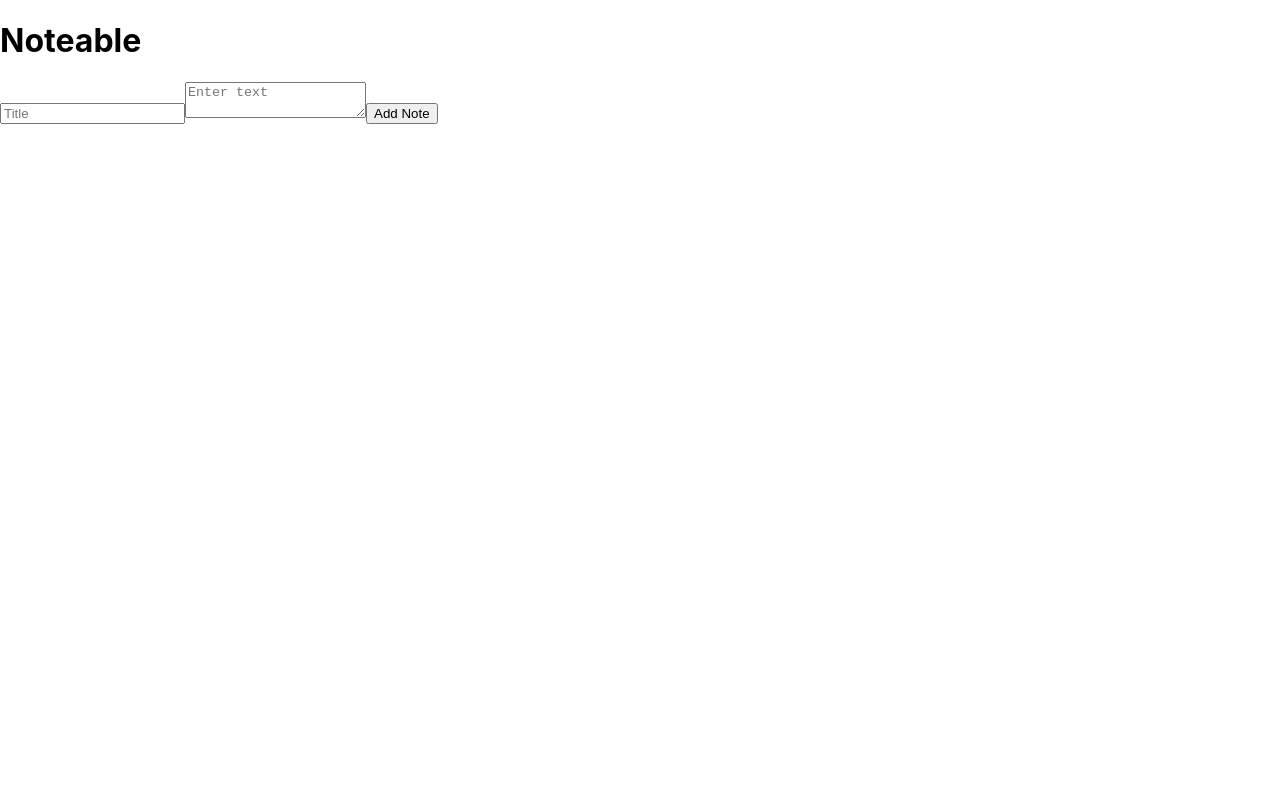
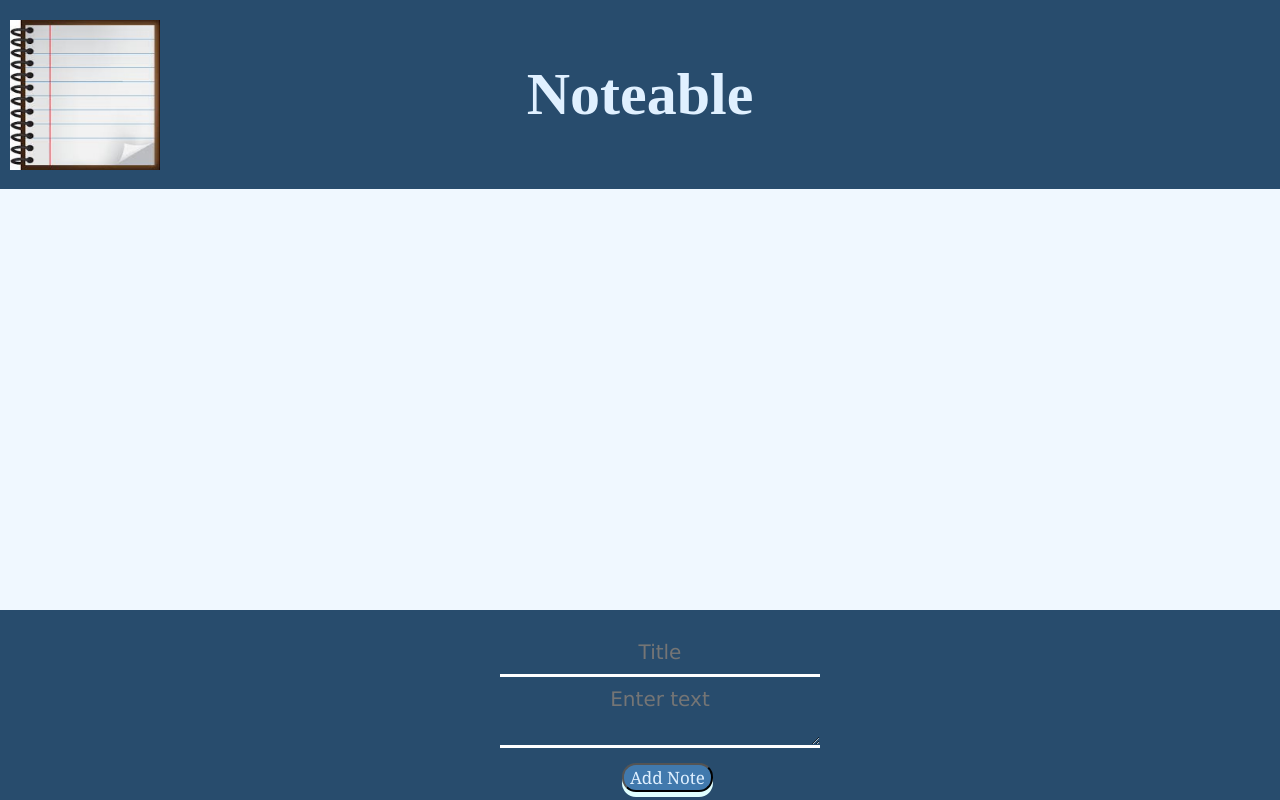
Before and after one commit to Ak4nksha/noteable, a React (Create React App) app: page / in a window 1280 px wide. Built offline with nearby package versions, Linux system fonts and the light colour scheme.

Commit message:
css added

```diff
--- a/src/App.js
+++ b/src/App.js
@@ -1,6 +1,6 @@
 import React, { Component } from 'react';
 import NoteTaking from './component/noteTaking';
-
+import './component/noteTaking.css';
 
 class App extends Component {
   render() {
--- /dev/null
+++ b/src/component/noteTaking.css
@@ -0,0 +1,92 @@
+body{
+    background-color: aliceblue;
+    font-family: Georgia, 'Times New Roman', Times, serif;
+    font-size: 30px;
+}
+
+
+header {
+    background-color: rgb(40, 76, 109);
+    background-image: url('bg.jpg');
+    background-repeat: no-repeat;
+    background-size: 150px 150px;
+    background-position: left;
+    background-position-x: 10px;
+    color:rgb(224, 240, 255);
+    padding: 20px;
+    text-align: center;
+    font-size: 30px;
+    font-family: cursive;
+}
+
+.main-content ul{
+     list-style: none;
+     text-align: center;
+}
+.main-content ul li{
+
+    padding: 20px;
+    background-color: rgb(40, 76, 109);
+    color:rgb(224, 240, 255);
+    border-radius: 10px;
+    margin: 10px 0;
+    text-align: center;
+    border-spacing: 20px;
+    border-style: outset;
+
+
+}
+
+footer{
+
+    background-color: rgb(40, 76, 109);
+    color:rgb(224, 240, 255);
+    padding: 20px;
+    text-align: center;
+    font-family: cursive;
+    bottom: 0%;
+    width: 100%;
+    height: 150px;
+    position: fixed;
+    text-align: center;
+}
+
+footer form input,textarea {
+    border: none;
+    border-bottom: 3px solid white;
+    outline: none;
+    background-color: rgb(40, 76, 109);
+    color:rgb(224, 240, 255);
+    font-size: 20px;
+    font-family: Verdana, Geneva, Tahoma, sans-serif;
+    display: flow-root;
+    text-align: center;
+    width: 300px;
+    margin: 0 auto;
+    padding: 10px;
+    bottom: 0%;
+}
+
+footer form button {
+
+    margin-top: 15px;
+    font-family: Georgia, 'Times New Roman', Times, serif;
+    font-size: 17px;
+    background-color: rgb(65, 121, 173);
+    color:rgb(224, 240, 255);
+    border-radius: 14px;
+    cursor: pointer;
+    box-shadow: 0 5px lightcyan;
+    display: inline-block;
+    margin-left: 15px;
+}
+
+footer form button:hover {
+    background-color: rgb(40, 76, 109);
+}
+
+footer form button:active {
+    background-color: rgb(40, 76, 109);
+    box-shadow: 0 1px #666;
+  transform: translateY(4px);
+}
```
Also changed, not shown: src/component/bg.jpg (added).
